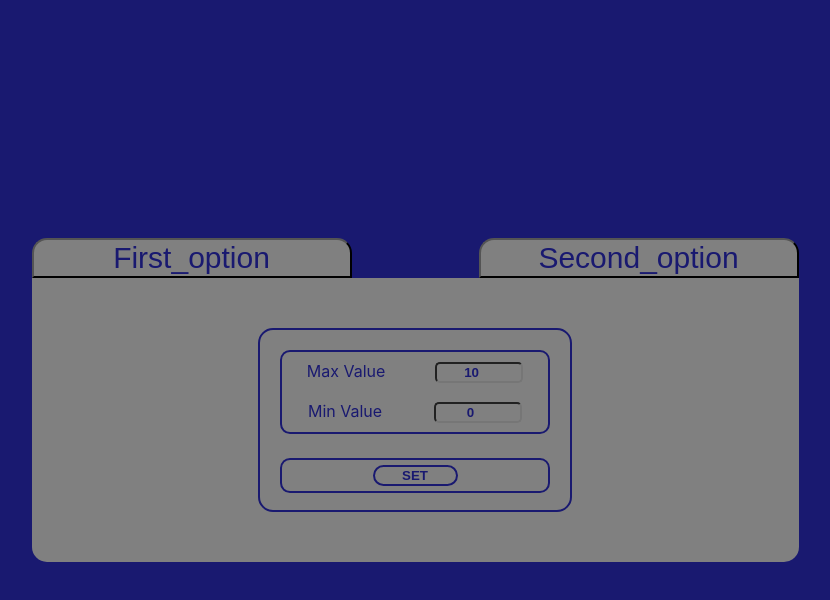
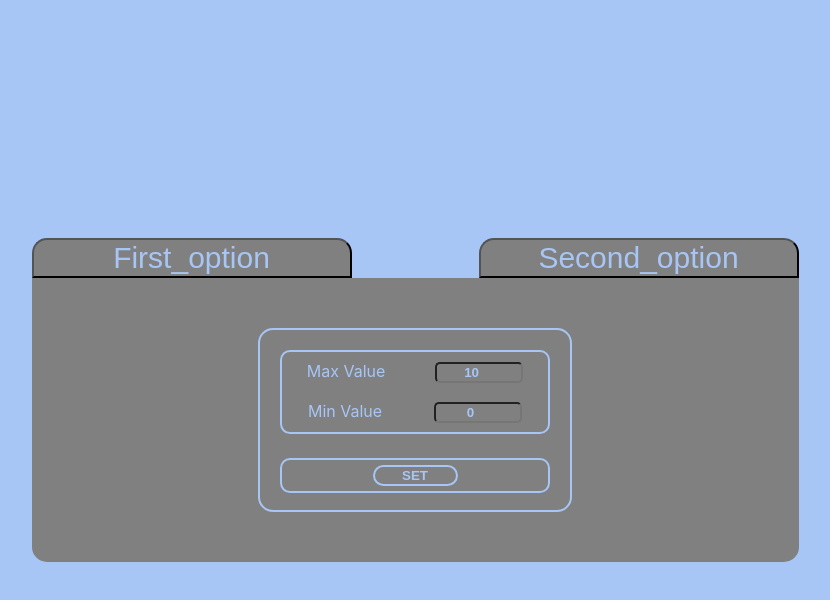
Before and after one commit to Paul-Bel/ClaudFive, a React (Create React App) app: page /SecondVar in a window 1280 px wide. Both pictures are taken after a click on the button "SET". Shown: the top 600 px of the page, without its empty margins (225-1055 px from the left). Built offline with nearby package versions, Linux system fonts and the light colour scheme.

Commit message:
color_#a7c6f5

```diff
--- a/src/App.css
+++ b/src/App.css
@@ -16,7 +16,7 @@
     align-items: center;
     justify-content: center;
     flex-direction: column;
-    background-color: midnightblue;
+    background-color: #a7c6f5;
 }
 
 .block {
@@ -31,6 +31,6 @@
     border-radius: 15px 15px 0 0;
     background-color: gray;
     cursor: pointer;
-    color: midnightblue;
+    color: #a7c6f5;
 
 }
--- a/src/Components/Ferst.module.css
+++ b/src/Components/Ferst.module.css
@@ -1,9 +1,9 @@
 .buttonSet {
     border-radius: 25px;
-    border: 2px solid midnightblue;
+    border: 2px solid #a7c6f5;
     background-color: gray;
     width: 85px;
-    color: midnightblue;
+    color: #a7c6f5;
     cursor: pointer;
     font-weight: bold;
 }
@@ -27,7 +27,7 @@
 .div {
     font-size: 35px;
     text-align: center;
-    color: midnightblue;
+    color: #a7c6f5;
 }
 
 .divSet {
--- a/src/Components/inc/ClaudCounter.module.css
+++ b/src/Components/inc/ClaudCounter.module.css
@@ -1,5 +1,5 @@
 .item {
-    border: 2px solid midnightblue;
+    border: 2px solid #a7c6f5;
     border-radius: 15px;
     padding: 20px;
     width: 270px;
@@ -8,16 +8,16 @@
 
 .displey {
     margin: 0 auto;
-    border: 2px solid midnightblue;
+    border: 2px solid #a7c6f5;
     margin-bottom: 24px;
     height: 80px;
     border-radius: 10px;
     display: flex;
     justify-content: space-around;
-    color: midnightblue;
+    color: #a7c6f5;
 }
 .button {
-    border: 2px solid midnightblue;
+    border: 2px solid #a7c6f5;
     border-radius: 10px;
     display: flex;
     justify-content: space-around;
--- a/src/Components/settings/SetCloud.module.css
+++ b/src/Components/settings/SetCloud.module.css
@@ -1,5 +1,5 @@
 .item {
-    border: 2px solid midnightblue;
+    border: 2px solid #a7c6f5;
     border-radius: 15px;
     padding: 20px;
     width: 270px;
@@ -7,10 +7,10 @@
 }
 .div {
     text-align: center;
-    color: midnightblue;
+    color: #a7c6f5;
 }
 .displey {
-    border: 2px solid midnightblue;
+    border: 2px solid #a7c6f5;
     margin-bottom: 24px;
     height: 80px;
     border-radius: 10px;
@@ -21,7 +21,7 @@
 
 .button {
     padding: 5px;
-    border: 2px solid midnightblue;
+    border: 2px solid #a7c6f5;
     border-radius: 10px;
     display: flex;
     justify-content: space-around;
@@ -41,8 +41,8 @@
     margin: auto;
     font-weight: bold;
     text-align: center;
-    border: 2px solid midnightblue;
-    color: midnightblue;
+    border: 2px solid #a7c6f5;
+    color: #a7c6f5;
     cursor: pointer;
 }
 
@@ -53,6 +53,6 @@
     margin: auto;
     font-weight: bold;
     text-align: center;
-    color: midnightblue;
+    color: #a7c6f5;
     cursor: pointer;
 }
```
